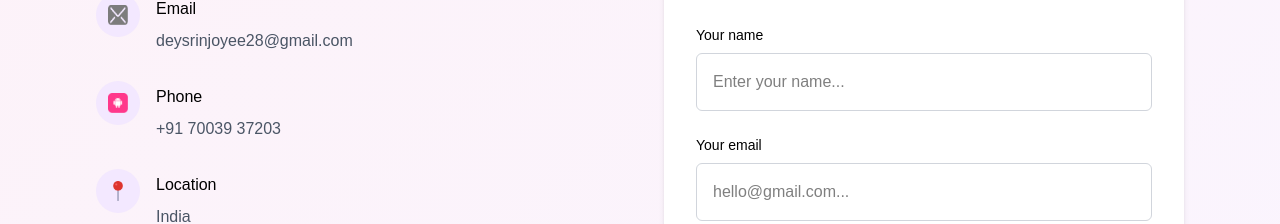
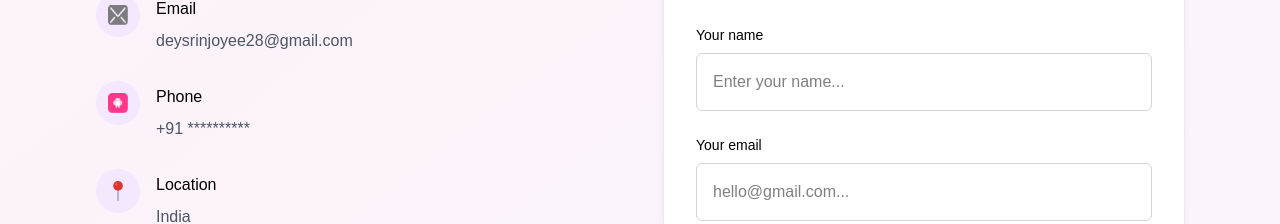
Before and after one commit to SrinjoyeeDey/Portfolio, a Next.js app: page / in a window 1280 px wide. Shown: the part 7346-7570 px from the top of the page. Built offline with nearby package versions, Linux system fonts and the light colour scheme; a web font is replaced by a local one.

Commit message:
issue fixed

```diff
--- a/components/ContactSection.jsx
+++ b/components/ContactSection.jsx
@@ -71,8 +71,8 @@ const ContactSection = () => {
                 </div>
                 <div>
                   <h4 className='font-medium'>Phone</h4>
-                  <a href='tel:+917003937203' className='text-gray-600 hover:text-purple-600 transition-colors'>
-                    +91 70039 37203
+                  <a href='tel:+91********' className='text-gray-600 hover:text-purple-600 transition-colors'>
+                    +91 **********
                   </a>
                 </div>
               </div>
```
